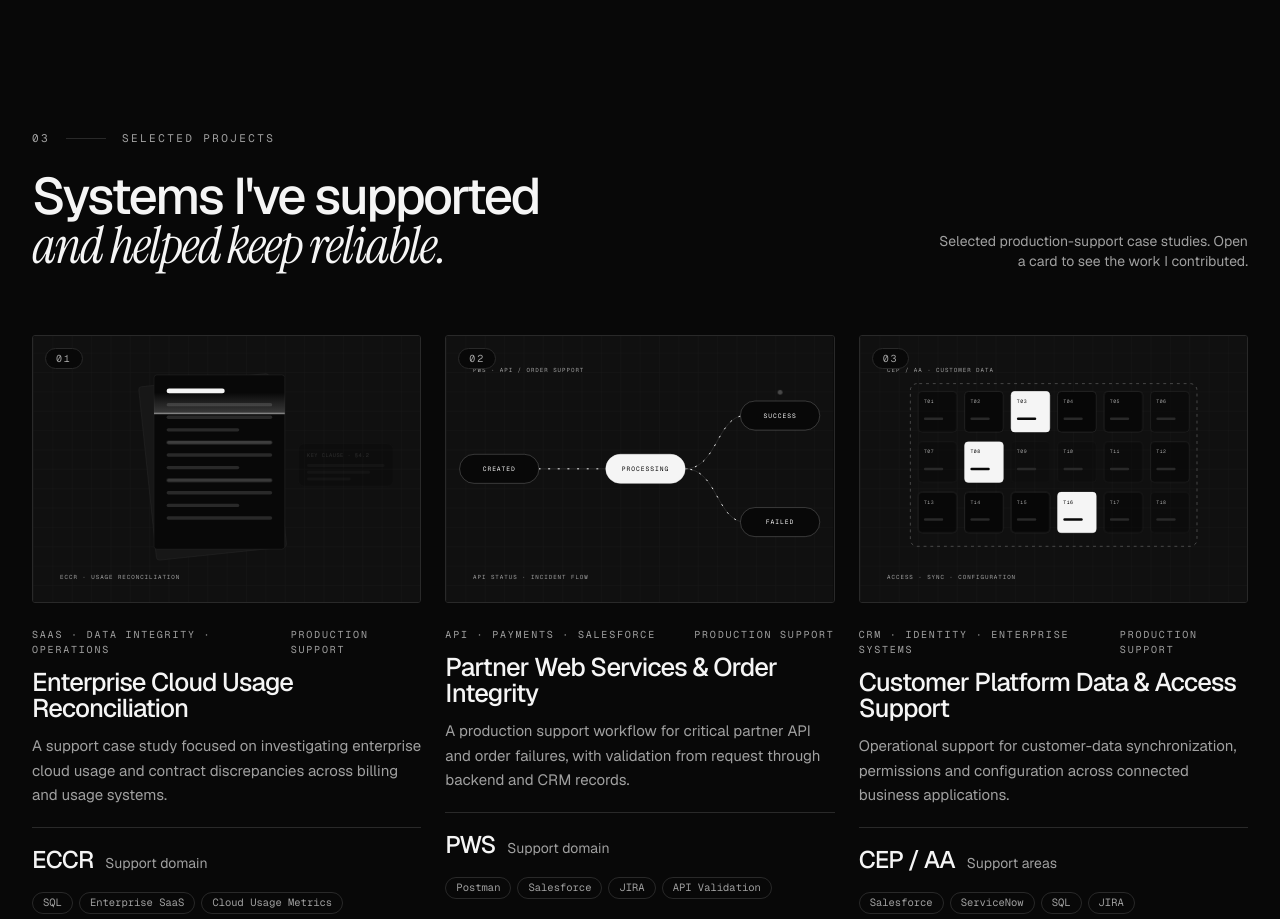
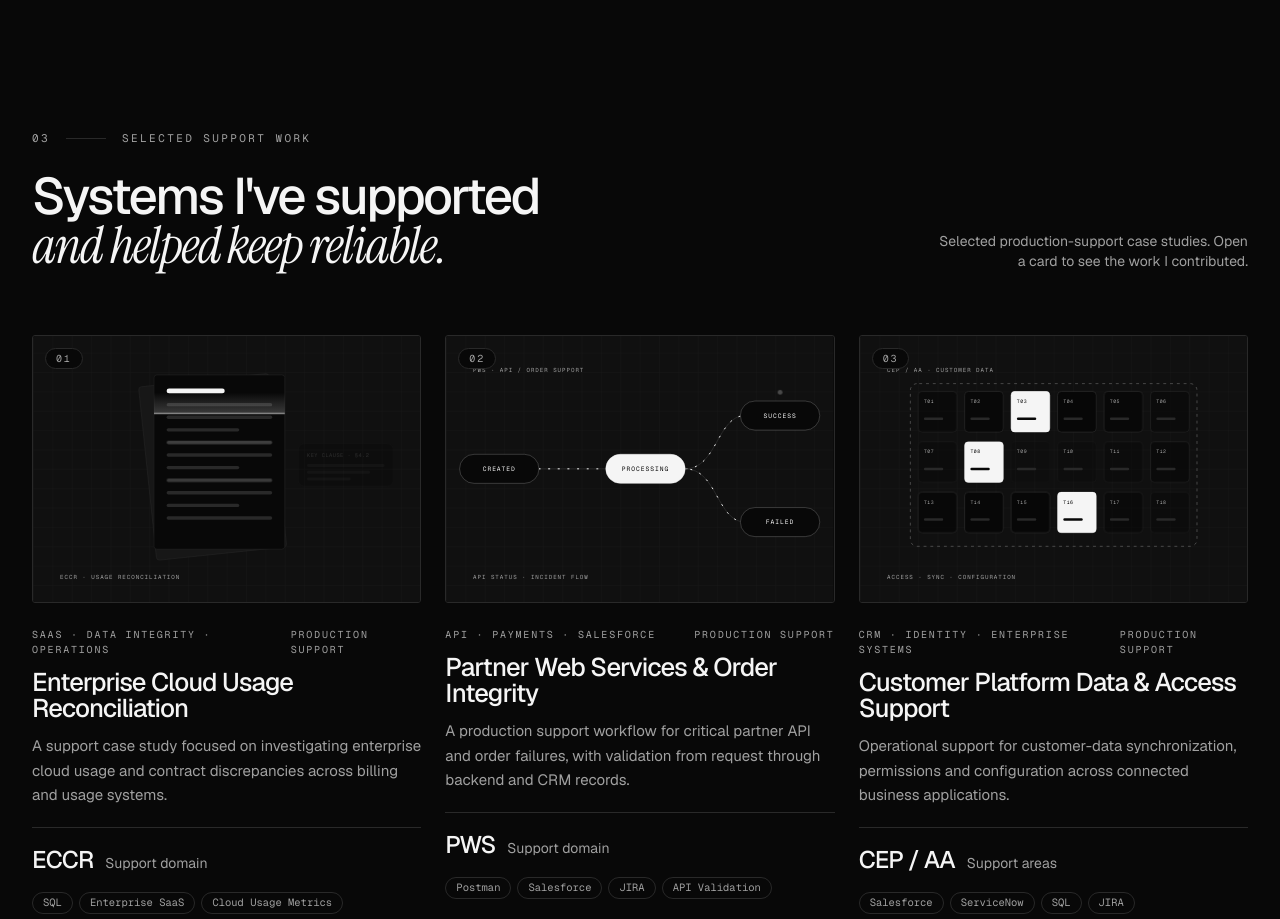
Before and after one commit to sksi45/shahidsheik, a React (Vite) app: page / in a window 1280 px wide. Shown: the part 3920-4839 px from the top of the page. Built offline with nearby package versions, Linux system fonts and the light colour scheme.

Commit message:
Correct support-work label and remove misleading résumé-metrics caption

```diff
--- a/src/components/Projects.tsx
+++ b/src/components/Projects.tsx
@@ -196,7 +196,6 @@ function CaseStudy({ p, onClose, onNext }: { p: Project; onClose: () => void; on
                 </div>
               ))}
             </dl>
-            <p className="mt-3 font-mono text-[10px] tracking-[0.15em] text-faint uppercase">Figures as reported on my résumé</p>
 
             <div className="mt-16 grid gap-12 md:grid-cols-12 md:gap-6">
               <div className="md:col-span-4">
@@ -273,7 +272,7 @@ export default function Projects() {
     <section id="projects" className="relative px-4 py-24 md:px-8 md:py-32" aria-labelledby="projects-title">
       <div className="mb-12 flex flex-col gap-6 md:mb-16 md:flex-row md:items-end md:justify-between">
         <div>
-          <SectionLabel index="03">Selected projects</SectionLabel>
+          <SectionLabel index="03">Selected support work</SectionLabel>
           <h2 id="projects-title" className="mt-6 text-[clamp(2rem,4vw,3.6rem)] leading-[0.98] font-medium tracking-[-0.045em]">
             <SplitText text="Systems I've supported" className="block" />
             <SplitText text="and helped keep reliable." delay={0.12} className="block font-serif font-normal tracking-[-0.03em] italic" />
```
